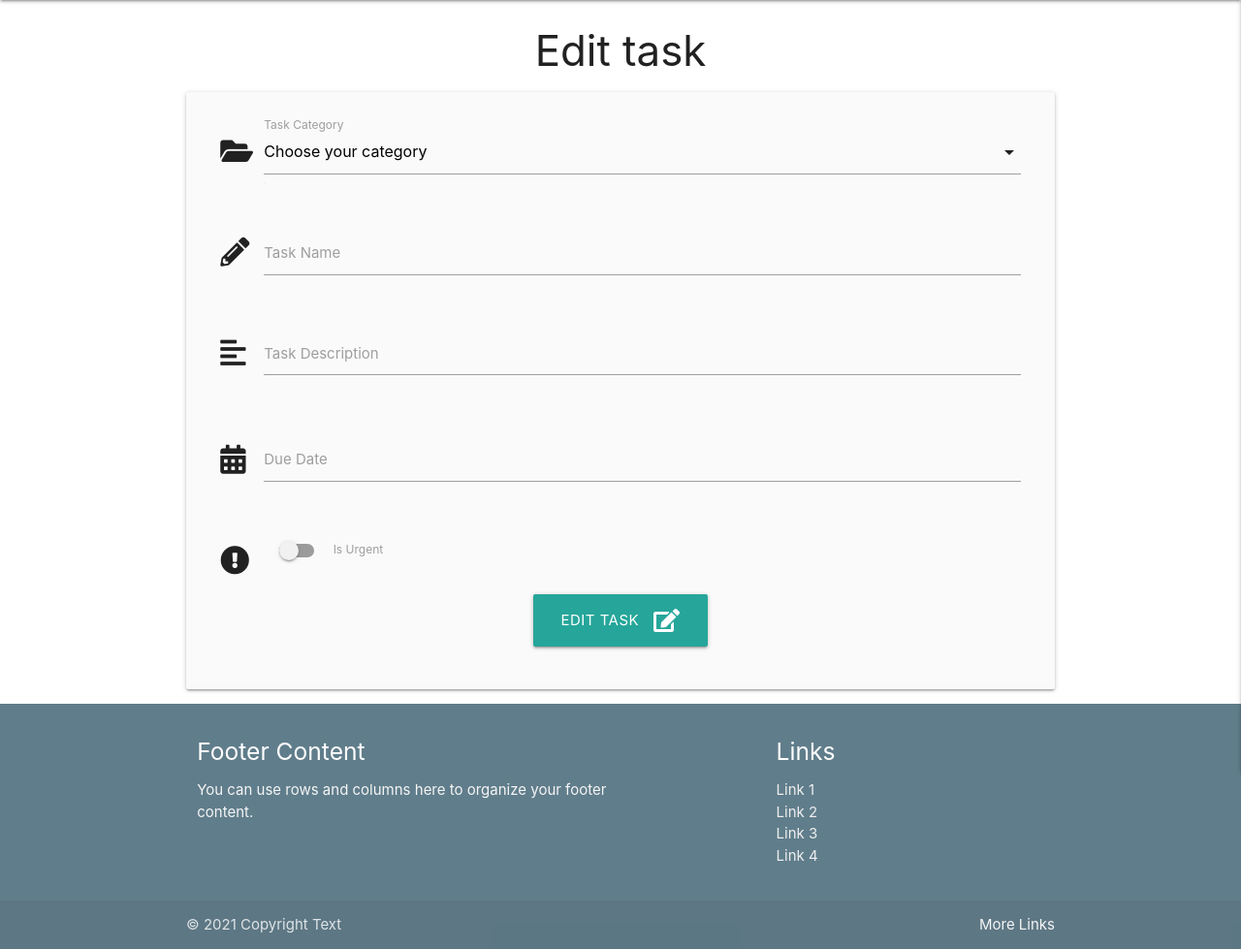
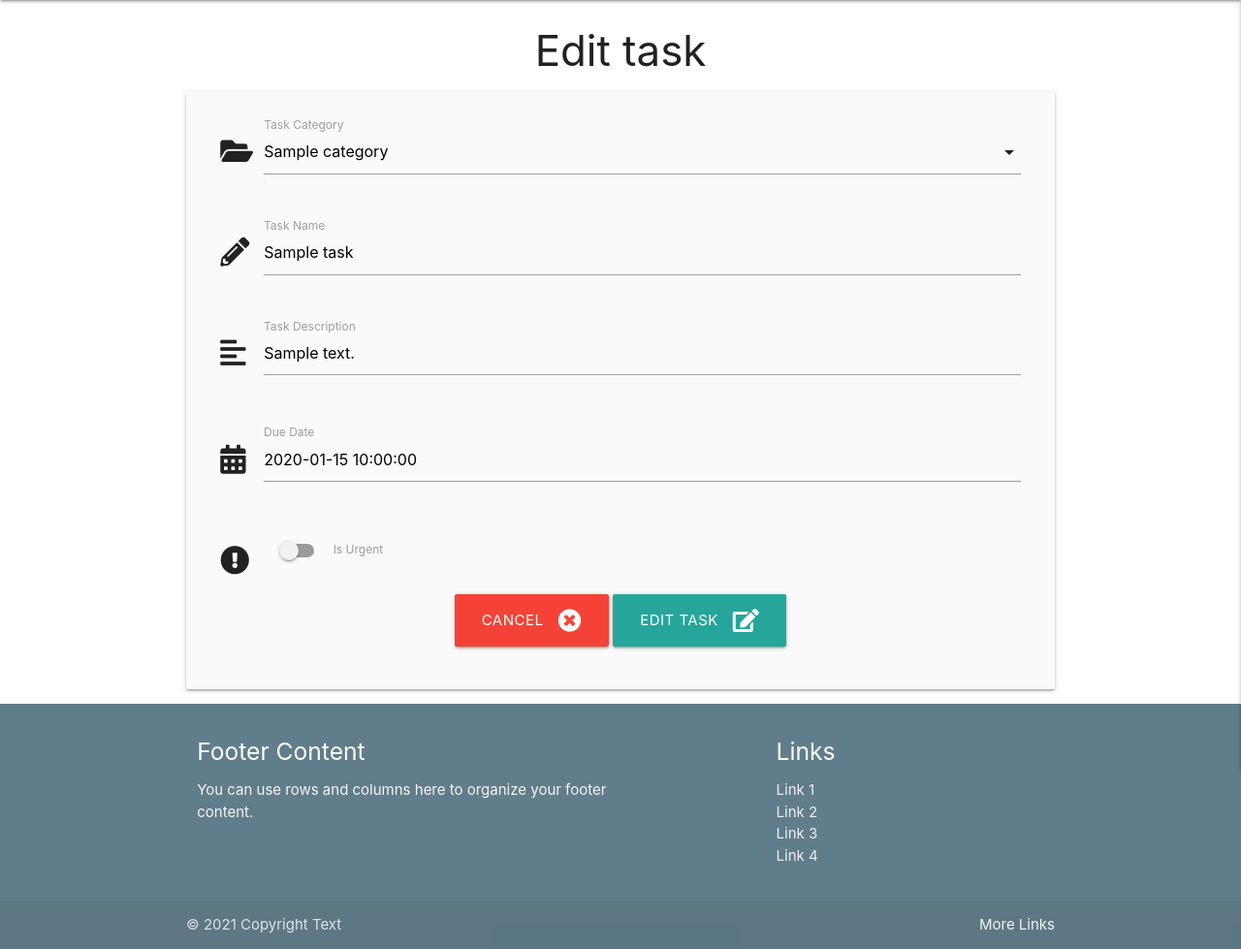
Before and after one commit to smcgdub/task_manager_project, a Flask app: template templates/edit_task.html in a window 1280 px wide. Shown: the part 64-1043 px from the top of the page at 97% size. Run offline with Flask 2, Linux system fonts and the light colour scheme; the template is opened without the code that fills it: most values are stand-ins (such as "Sample title", 1, 10 or a date in 2020); some libraries are stand-ins or nearby versions.

Commit message:
Bind data to edit task form

```diff
--- a/templates/edit_task.html
+++ b/templates/edit_task.html
@@ -10,9 +10,13 @@
       <div class="input-field col s12">
         <i class="fas fa-folder-open prefix"></i>
         <select id="category_name" name="category_name" class="validate" required>
-          <option value="" disabled selected>Choose your category</option>
+          <option value="" disabled>Choose your category</option>
           {% for category in categories %}
+          {% if category.category_name == task.category_name %}
+          <option value="{{ category.category_name }}" selected>{{ category.category_name }}</option>
+          {% else %}
           <option value="{{ category.category_name }}">{{ category.category_name }}</option>
+          {% endif %}
           {% endfor %}
         </select>
         <label>Task Category</label>
@@ -22,7 +26,8 @@
     <div class="row">
       <div class="input-field col s12">
         <i class="fas fa-pencil-alt prefix"></i>
-        <input id="task_name" name="task_name" type="text" class="validate" minlength="5" maxlength="50" required>
+        <input id="task_name" name="task_name" type="text" class="validate" minlength="5" maxlength="50"
+          value="{{ task.task_name }}" required>
         <label for="task_name">Task Name</label>
       </div>
     </div>
@@ -31,7 +36,7 @@
       <div class="input-field col s12">
         <i class="fas fa-align-left prefix"></i>
         <textarea id="task_description" name="task_description" minlength="5" maxlength="200"
-          class="materialize-textarea validate" required></textarea>
+          class="materialize-textarea validate" required>{{- task.task_description -}}</textarea>
         <label for="task_description">Task Description</label>
       </div>
     </div>
@@ -39,7 +44,8 @@
     <div class="row">
       <div class="input-field col s12">
         <i class="fas fa-calendar-alt prefix"></i>
-        <input id="due_date" name="due_date" type="text" class="datepicker validate" required>
+        <input id="due_date" name="due_date" type="text" class="datepicker validate" value="{{ task.due_date }}"
+          required>
         <label for="due_date">Due Date</label>
       </div>
     </div>
@@ -49,16 +55,22 @@
         <div class="switch">
           <i class="fas fa-exclamation-circle prefix"></i>
           <label for="is_urgent">
+            {% if task.is_urgent == "on" %}
+            <input type="checkbox" id="is_urgent" name="is_urgent" checked>
+            {% else %}
             <input type="checkbox" id="is_urgent" name="is_urgent">
+            {% endif %}
             <span class="lever"></span>
             Is Urgent
           </label>
         </div>
       </div>
     </div>
-    <!-- EDIT BUTTON -->
+    <!-- EDIT SUBMIT BUTTON -->
     <div class="row">
       <div class="col s12 center-align">
+        <!-- CANCEL BUTTON -->
+        <a href="{{ url_for('get_tasks') }}" class="btn-large red">Cancel<i class="fas fa-times-circle right"></i> </a>
         <button type="submit" class="btn-large">
           Edit Task <i class="fas fa-edit right"></i>
         </button>
```
